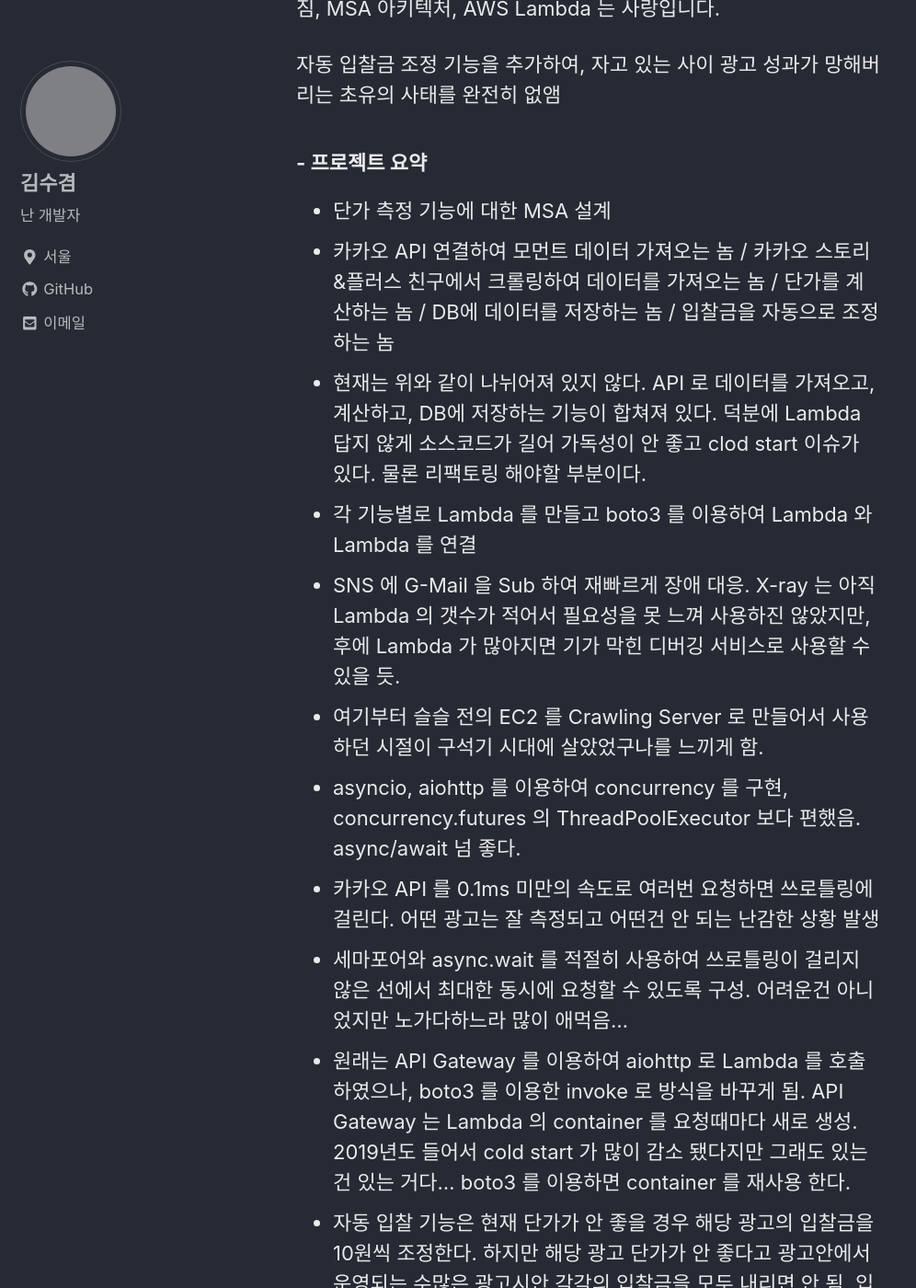
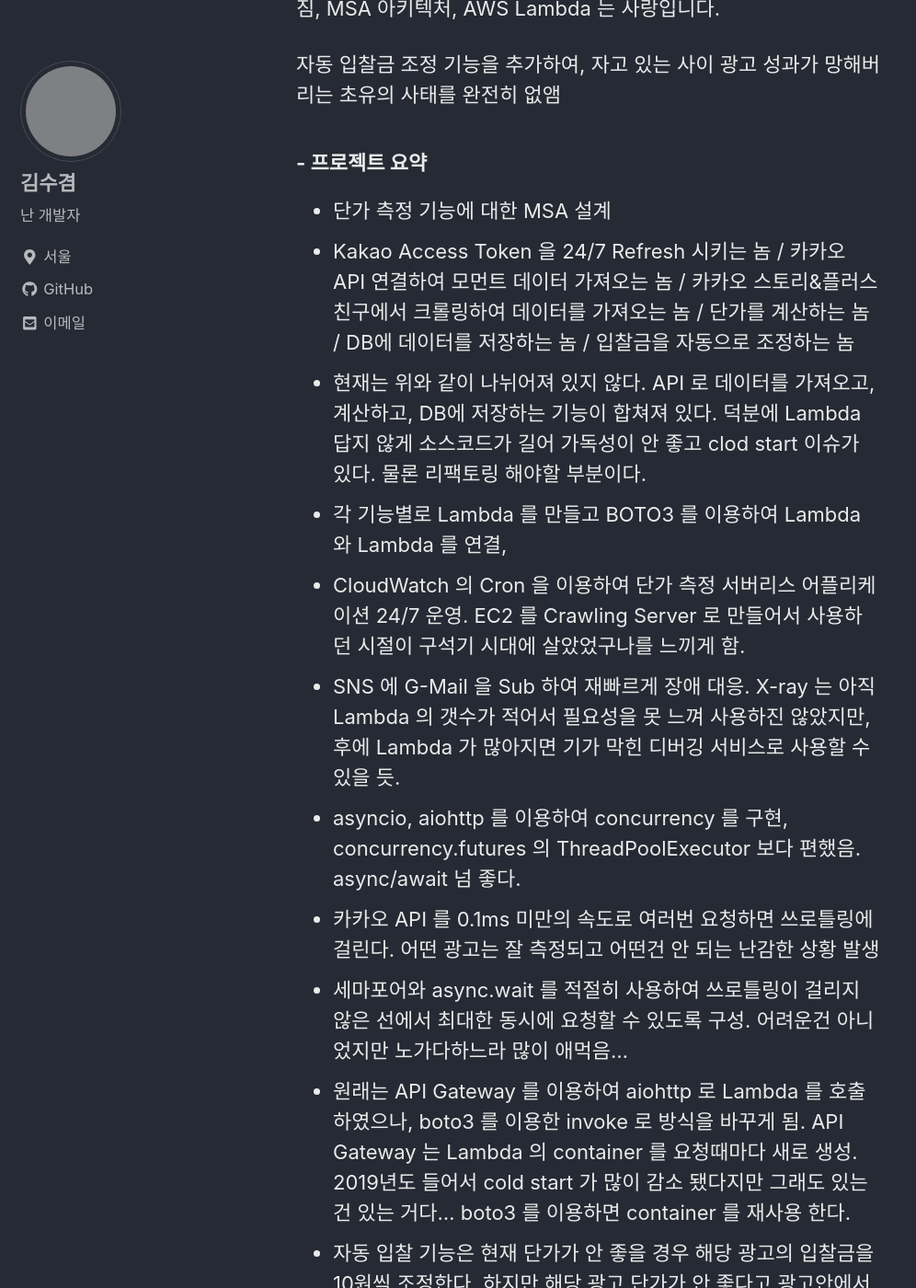
Before and after one commit to sookyeomKim/sookyeomKim.github.io, a Jekyll site: the page built from _pages/career.md, in a window 1280 px wide and 1400 px high, scrolled down 1137 px. Shown: the whole window at 92% size, without its empty margins (0-996 px from the left). Built offline with Jekyll 4.4.1, drawn with Linux system fonts in a browser that asks for light colours; cached includes are drawn as plain includes; nearby versions of some CDN libraries; some of the changed text lies outside the part shown; grey boxes are pictures that could not be loaded.

Commit message:
[add] Add career's page

```diff
--- a/_config.yml
+++ b/_config.yml
@@ -10,7 +10,7 @@
 # Review documentation to determine if you should use `theme` or `remote_theme`
 # https://mmistakes.github.io/minimal-mistakes/docs/quick-start-guide/#installing-the-theme
 
-theme: "minimal-mistakes-jekyll"
+#theme: "minimal-mistakes-jekyll"
 # remote_theme           : "mmistakes/minimal-mistakes"
 minimal_mistakes_skin: "dark" # "air", "aqua", "contrast", "dark", "dirt", "neon", "mint", "plum", "sunrise"
 
--- a/_pages/career.md
+++ b/_pages/career.md
@@ -16,7 +16,7 @@ toc: true
 
 크롤링으로 데이터를 가져왔던 기존 방식을 모두 버려야 함. 카카오 스토리&플러스 친구 크롤링은 제외
 
-crawling server 에서 crontab 을 사용하여 크롤링하던 솔루션은 문제가 많았음
+Crawling Server 에서 crontab 을 사용하여 크롤링하던 솔루션은 문제가 많았음
 
 소스 코드 업데이트 하고 나면 50%는 이유를 알수 없는 서버 다운으로 잠 자는 동안 단가 측정이 안 됨. 당혹스러운 마케터들
 
@@ -32,11 +32,11 @@ crawling server 에서 crontab 을 사용하여 크롤링하던 솔루션은 문
 
 ### - 프로젝트 요약
  - 단가 측정 기능에 대한 MSA 설계
- - 카카오 API 연결하여 모먼트 데이터 가져오는 놈 / 카카오 스토리&플러스 친구에서 크롤링하여 데이터를 가져오는 놈 / 단가를 계산하는 놈 / DB에 데이터를 저장하는 놈 / 입찰금을 자동으로 조정하는 놈
+ - Kakao Access Token 을 24/7 Refresh 시키는 놈 / 카카오 API 연결하여 모먼트 데이터 가져오는 놈 / 카카오 스토리&플러스 친구에서 크롤링하여 데이터를 가져오는 놈 / 단가를 계산하는 놈 / DB에 데이터를 저장하는 놈 / 입찰금을 자동으로 조정하는 놈
  - 현재는 위와 같이 나뉘어져 있지 않다. API 로 데이터를 가져오고, 계산하고, DB에 저장하는 기능이 합쳐져 있다. 덕분에 Lambda 답지 않게 소스코드가 길어 가독성이 안 좋고 clod start 이슈가 있다. 물론 리팩토링 해야할 부분이다.
- - 각 기능별로 Lambda 를 만들고 boto3 를 이용하여 Lambda 와 Lambda 를 연결
+ - 각 기능별로 Lambda 를 만들고 BOTO3 를 이용하여 Lambda 와 Lambda 를 연결,
+ - CloudWatch 의 Cron 을 이용하여 단가 측정 서버리스 어플리케이션 24/7 운영. EC2 를 Crawling Server 로 만들어서 사용하던 시절이 구석기 시대에 살았었구나를 느끼게 함.
  - SNS 에 G-Mail 을 Sub 하여 재빠르게 장애 대응. X-ray 는 아직 Lambda 의 갯수가 적어서 필요성을 못 느껴 사용하진 않았지만, 후에 Lambda 가 많아지면 기가 막힌 디버깅 서비스로 사용할 수 있을 듯.
- - 여기부터 슬슬 전의 EC2 를 Crawling Server 로 만들어서 사용하던 시절이 구석기 시대에 살았었구나를 느끼게 함.
  - asyncio, aiohttp 를 이용하여 concurrency 를 구현, concurrency.futures 의 ThreadPoolExecutor 보다 편했음. async/await 넘 좋다.
  - 카카오 API 를 0.1ms 미만의 속도로 여러번 요청하면 쓰로틀링에 걸린다. 어떤 광고는 잘 측정되고 어떤건 안 되는 난감한 상황 발생
  - 세마포어와 async.wait 를 적절히 사용하여 쓰로틀링이 걸리지 않은 선에서 최대한 동시에 요청할 수 있도록 구성. 어려운건 아니었지만 노가다하느라 많이 애먹음...
@@ -51,7 +51,8 @@ crawling server 에서 crontab 을 사용하여 크롤링하던 솔루션은 문
     - stream 을 이용해서 활용할 수 있는 방안이 많음. stream Lambda 로 S3(혹은 다른 store 들)에 차곡차곡 쌓아서 후에 광고 분석을 위한 데이터로 써도 되고... RDS 와 하이브리드로 사용하여 RDS 를 쓰는 메인 프로젝트에서 핸들링이 쉬워지겠고... 등
  - 처음에는 lambda 를 콘솔을 이용하여 설정. 브라우저를 lambda 갯수 만큼 띄어 열심히 관리. 금방 적응하여 몇주는 이렇게 관리. 그러다가 내가 지금 뭐 하는 건가 싶음. 그리고 SAM 을 알게 됨.
  - SAM - AWS 의 서버리스 IaC 오픈소스 프로젝트(이것때문에 IaC 개념, CloudFormation 을 알게 됨). 몇 줄의 코드로 여러 Lambda 의 설정을 세팅하고 바로 배포 할 수 있음. 테스팅도 기가 맥힘.
- - 이후, Django 서버도 CloudFormation 스택으로 관리 시작. 더불어 Docker 세계에 진입. 이제 모든 시작은 Docker 로부터...
+ - 이후, Django 서버도 CloudFormation 스택으로 관리 시작. 더불어 Docker 세계에 진입.
+ - Nginx 이미지, Django 이미지를 하나의 태스크로 두어 관리. 이제 모든 시작은 Docker 로부터...
 
 
 ## 사내 카카오 마케팅팀 광고 단가 모니터링 서비스 개발(리마스터)
```
